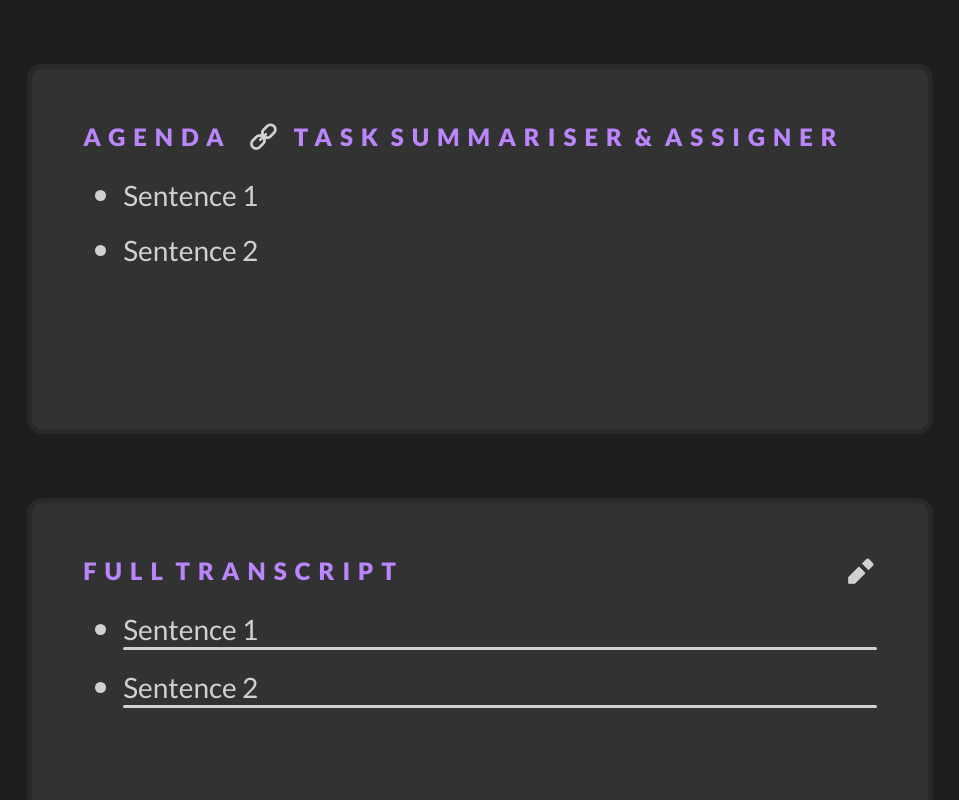
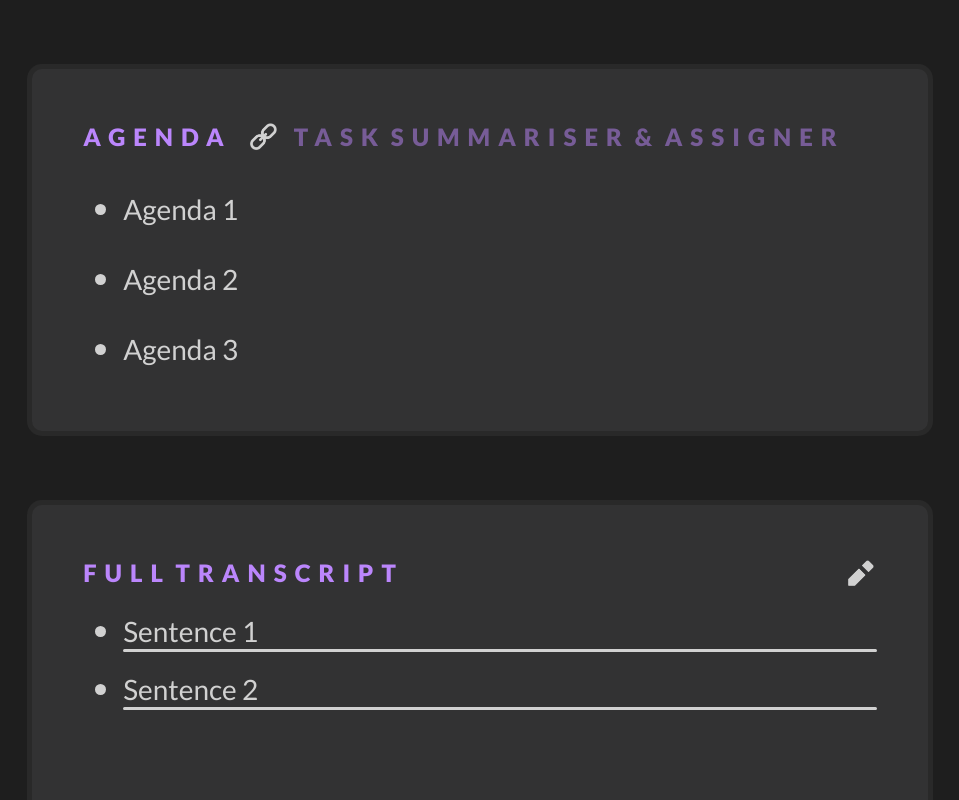
Before and after one commit to Jaywhisker/Satiscribe, a Next.js app in the folder SatiscribeFrontEnd/: page /large in a window 1280 px wide. Shown: the top 800 px of the page, without its empty margins (160-1119 px from the left). Built offline with nearby package versions, Linux system fonts and the light colour scheme.

Commit message:
edited agenda

```diff
--- a/SatiscribeFrontEnd/components/large blocks/agenda.js
+++ b/SatiscribeFrontEnd/components/large blocks/agenda.js
@@ -1,10 +1,9 @@
 import React from 'react'
-import style from '../../styles/Colourtest.module.css'
-import flexi from '../../styles/Flexible.module.css'
-import logos from '../../styles/Logos.module.css'
-import transcriptstyles from '../../styles/components/large blocks/fullTranscriptStyles.module.css'
-import contentblock from '../../styles/components/contentblocks.module.css'
-import largeblockStyles from '../../styles/components/large blocks/createNewBlockStyles.module.css'
+import style from '@/styles/Colourtest.module.css'
+import flexi from '@/styles/Flexible.module.css'
+import logos from '@/styles/Logos.module.css'
+import contentblock from '@/styles/components/contentblocks.module.css'
+import largeblockStyles from '@/styles/components/large blocks/createNewBlockStyles.module.css'
 
 
 function AgendaBlock() {
@@ -16,12 +15,13 @@ function AgendaBlock() {
                     <div className={`${flexi.flexRowSmolGap} ${flexi.alignLeft}`}>
                         <h5>Agenda</h5>
                         <div className={logos.small} style={{ backgroundImage: `url("/icons/Link.png")`, zIndex: 1 }}></div>
-                        <h5>Task Summariser & Assigner</h5>
+                        <h5  style={{ color: `var(--Final_Light_Purple_50)` }}>Task Summariser & Assigner</h5>
                     </div>
 
                     <ul>
-                        <li> <p style={{ color: `var(--Final_White)` }}>Sentence 1</p></li>
-                        <li> <p style={{ color: `var(--Final_White)` }}>Sentence 2</p></li>
+                        <li style={{ marginTop: `var(--mediumGap)` }}> <p style={{ color: `var(--Final_White)` }}>Agenda 1</p></li>
+                        <li style={{ marginTop: `var(--mediumGap)` }}> <p style={{ color: `var(--Final_White)` }}>Agenda 2</p></li>
+                        <li style={{ marginTop: `var(--mediumGap)` }}> <p style={{ color: `var(--Final_White)` }}>Agenda 3</p></li>
 
                     </ul>
                 </div>
--- a/SatiscribeFrontEnd/components/large blocks/fullTranscript.js
+++ b/SatiscribeFrontEnd/components/large blocks/fullTranscript.js
@@ -2,9 +2,7 @@ import React from 'react'
 import style from '@/styles/Colourtest.module.css'
 import flexi from '@/styles/Flexible.module.css'
 import logos from '@/styles/Logos.module.css'
-import transcriptstyles from '@/styles/components/large blocks/fullTranscriptStyles.module.css'
 import contentblock from '@/styles/components/contentblocks.module.css'
-import largeblockStyles from '@/styles/components/large blocks/createNewBlockStyles.module.css'
 
 
 function FullTranscriptBlock() {
```
Also changed, not shown: SatiscribeFrontEnd/styles/components/large blocks/fullTranscriptStyles.module.css (deleted).
